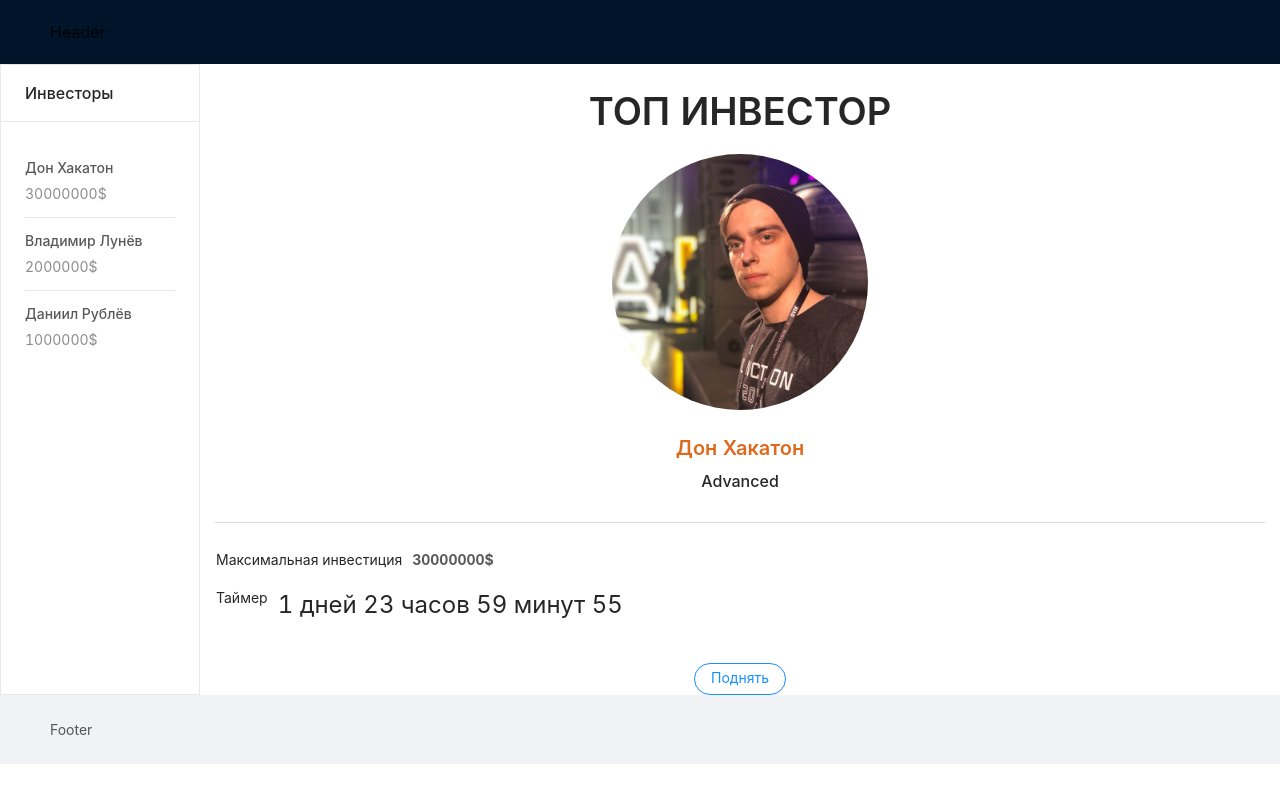
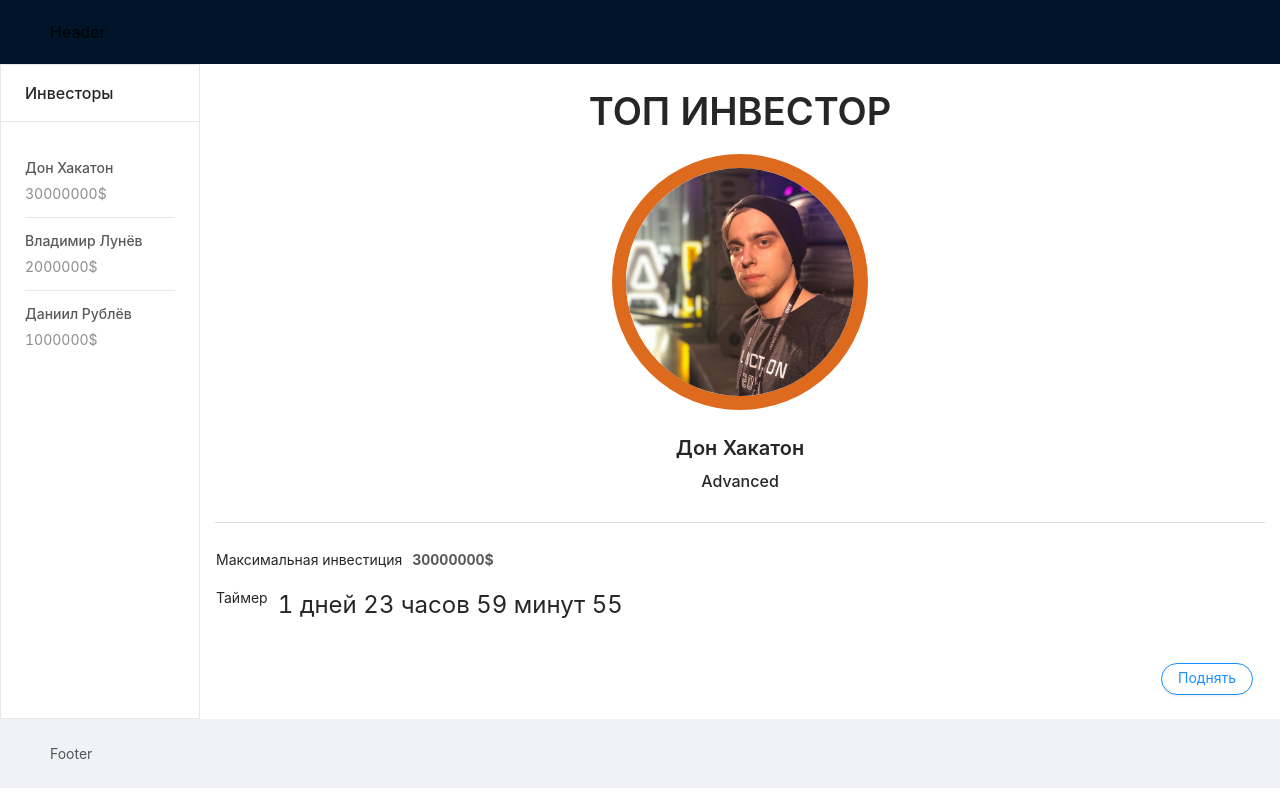
Before and after one commit to tranquilpuma830/startup-bakery, a Next.js app: page /auction in a window 1280 px wide. Built offline with nearby package versions, Linux system fonts and the light colour scheme.

Commit message:
Add .border-thick. Fix Raise button placement

```diff
--- a/pages/auction.js
+++ b/pages/auction.js
@@ -42,9 +42,9 @@ const Auction = ({ ...props }) => {
       <Content className='container-fluid mt-4'>
         <div className='d-flex flex-column justify-content-center align-items-center'>
           <Title>ТОП ИНВЕСТОР</Title>
-          <Avatar src={topPlayer.avatar} size={256} />
+          <Avatar src={topPlayer.avatar} size={256} className="border border-primary border-thick" />
           <div className='mt-4 text-center'>
-            <Title level={4} className='text-primary'>
+            <Title level={4}>
               {topPlayer.title}
             </Title>
             <h6>{topPlayer.rating}</h6>
@@ -59,7 +59,7 @@ const Auction = ({ ...props }) => {
               <Countdown className='text-sm' value={TIMER_DEADLINE} format='D дней H часов m минут s' />
             </Descriptions.Item>
           </Descriptions>
-          <div className='mt-4 d-flex justify-content-center'>
+          <div className='my-4 mr-4 w-100 d-flex justify-content-end'>
             <Button type='primary' shape='round' className='float-left' ghost>
               Поднять
             </Button>
--- a/styles/main.scss
+++ b/styles/main.scss
@@ -2,3 +2,7 @@
 
 @import "core/variables";
 @import "~bootstrap/scss/bootstrap";
+
+.border-thick {
+    border-width: 14px !important;
+}
```
